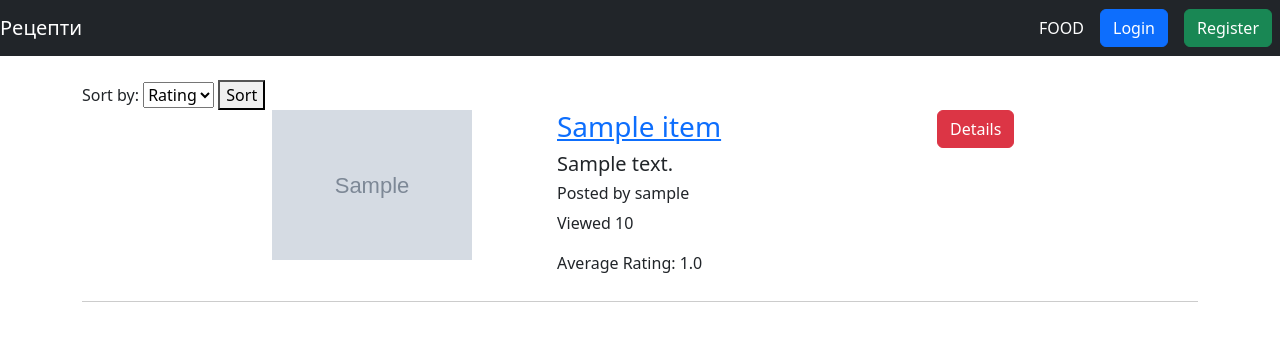
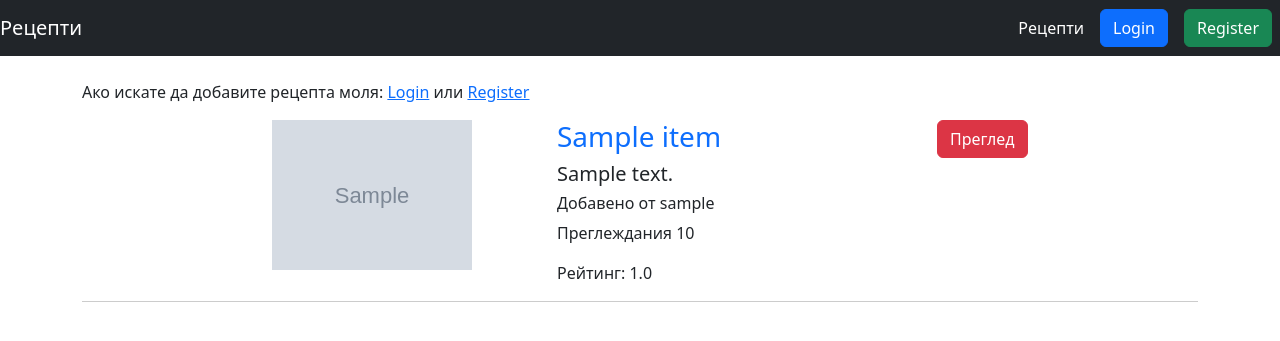
Before and after one commit to divanster/djangofoodrecepies, a Django app: page /food/ in a window 1280 px wide. Shown: the top 341 px of the page. Run offline with Django 5.2, Linux system fonts and the light colour scheme; tables that the repository leaves empty hold one stand-in row (values such as "Sample post"); grey boxes marked "Sample" are stand-in pictures.

Commit message:
some refining the code and frontend

```diff
--- a/food/static/food/style.css
+++ b/food/static/food/style.css
@@ -1,5 +1,9 @@
 body{
     background-color: aquamarine;
+}
+
+.no-underline {
+    text-decoration: none; /* Remove underline */
 }
 
 .small-profile-img {
@@ -35,12 +39,6 @@ body{
 }
 
 
-.item-row {
-            border-bottom: 1px solid #ccc;
-            padding-bottom: 10px;
-            margin-bottom: 20px;
-        }
-
 .nav-item {
         text-decoration: none; /* Remove underline */
         color: #ffffff; /* Set text color to white */
@@ -49,3 +47,14 @@ body{
 .nav-item:hover {
         color: #ffcc00; /* Change text color on hover */
     }
+
+
+.item-row {
+            margin-bottom: 20px; /* Add margin-bottom to create separation between item rows */
+            border-bottom: 1px solid #ccc;
+        }
+
+
+.item-name a {
+    text-decoration: none;
+}
--- a/food/templates/food/base.html
+++ b/food/templates/food/base.html
@@ -17,12 +17,12 @@
 
                   <div class="collapse navbar-collapse justify-content-end" id="navbarSupportedContent">
                     {% if user.is_authenticated %}
-                        <a class="nav-item mx-2" href="{% url 'food:index' %}">Recepies</a>
-                        <a class="nav-item mx-2" href="{% url 'food:create_item' %}">Add Recipe </a>
-                        <a class="nav-item mx-2" href="{% url 'profile' request.user.username %}">Profile</a>
+                        <a class="nav-item mx-2" href="{% url 'food:index' %}">Рецепти</a>
+                        <a class="nav-item mx-2" href="{% url 'food:create_item' %}">Добави рецепта </a>
+                        <a class="nav-item mx-2" href="{% url 'profile' request.user.username %}">Профил</a>
                         <a class="nav-item mx-2 btn btn-danger" href="{% url 'logout' %}">Logout</a>
                     {% else %}
-                        <a class="nav-item mx-2" href="{% url 'food:index' %}">FOOD</a>
+                        <a class="nav-item mx-2" href="{% url 'food:index' %}">Рецепти</a>
                         <a class="nav-item mx-2 btn btn-primary" href="{% url 'login' %}">Login</a>
                         <a class="nav-item mx-2 btn btn-success" href="{% url 'register' %}">Register</a>
                     {% endif %}
--- a/food/templates/food/index.html
+++ b/food/templates/food/index.html
@@ -7,24 +7,27 @@
     <meta name="viewport"
           content="width=device-width, user-scalable=no, initial-scale=1.0, maximum-scale=1.0, minimum-scale=1.0">
     <meta http-equiv="X-UA-Compatible" content="ie=edge">
-    <style>
-        .item-row {
-            margin-bottom: 20px; /* Add margin-bottom to create separation between item rows */
-            border-bottom: 1px solid #ccc;
-        }
-    </style>
+
 </head>
 <body>
 {% block body %}
     <div class="container">
+    {% if user.is_authenticated %}
         <form method="GET" action="{% url 'food:index' %}">
-            <label for="sort_by">Sort by:</label>
+            <label for="sort_by">Подреди по:</label>
             <select name="sort_by" id="sort_by">
-                <option value="rating">Rating</option>
-                <option value="views">Views</option>
+                <option value="rating">Рейтинг:</option>
+                <option value="views">Преглеждания:</option>
             </select>
             <button type="submit">Sort</button>
         </form>
+    {% else %}
+        <p>
+            Ако искате да добавите рецепта моля:
+            <a href="{% url 'login' %}">Login</a> или
+            <a href="{% url 'register' %}">Register</a>
+        </p>
+    {% endif %}
         {% for item in item_list  %}
             <div class="item-row">
                 <div class="row">
@@ -32,14 +35,14 @@
                         <img src="{{ item.item_image }}" height="150px" alt="{{ item.item_name }}">
                     </div>
                     <div class="col-md-4">
-                        <h3><a href="{{ item.get_absolute_url }}">{{ item.item_name }}</a></h3>
-                        <h5>{{ item.item_desc }}</h5>
-                        <h6>Posted by {{ item.user_name }}</h6>
-                        <p>Viewed {{ item.views }}</p>
-                        <p>Average Rating: {{ item.average_rating }}</p>
+                        <h3><a href="{{ item.get_absolute_url }}" style="text-decoration: none;">{{ item.item_name }}</a></h3>
+                        <h5>{{ item.item_desc | safe}}</h5>
+                        <h6>Добавено от {{ item.user_name }}</h6>
+                        <p>Преглеждания {{ item.views }}</p>
+                        <p>Рейтинг: {{ item.average_rating }}</p>
                     </div>
                     <div class="col-md-2">
-                        <a href="{% url 'food:detail' item.id %}" class="btn btn-danger">Details</a>
+                        <a href="{% url 'food:detail' item.id %}" class="btn btn-danger">Преглед</a>
                     </div>
                 </div>
             </div>
--- a/food/urls.py
+++ b/food/urls.py
@@ -1,5 +1,7 @@
 from django.urls import path
 from . import views
+
+
 
 app_name = 'food'
 urlpatterns = [
@@ -14,6 +16,11 @@ urlpatterns = [
     path('update/<int:item_id>/', views.update_item, name='update_item'),
     # delete
     path('delete/<int:item_id>/', views.delete_item, name='delete_item'),
+    # rating
     path('<int:pk>/submit_rating/', views.submit_rating, name='submit_rating'),
+    path('404/', views.handler404, name='error_404'),
+    path('500/', views.handler500, name='error_500'),
+
+
 
 ]
--- a/food/views.py
+++ b/food/views.py
@@ -31,15 +31,6 @@ def item(request):
     return HttpResponse("This is an item view")
 
 
-def detail(request, item_id):
-    item = Item.objects.get(pk=item_id)
-    context = {
-        'item': item,
-    }
-
-    return render(request, 'food/detail.html', context)
-
-
 class FoodDetail(DetailView):
     model = Item
     template_name = 'food/detail.html'
@@ -50,16 +41,6 @@ class FoodDetail(DetailView):
         return obj
 
 
-# class CreateItem(CreateView):
-#     model = Item
-#     fields = ['item_name', 'item_desc', 'item_image']
-#     template_name = 'food/item-form.html'
-#
-#     def form_valid(self, form):
-#         form.instance.user_name = self.request.user
-#         return super().form_valid(form)
-
-
 class CreateItem(CreateView):
     model = Item
     form_class = ItemForm
@@ -68,7 +49,6 @@ class CreateItem(CreateView):
     def form_valid(self, form):
         form.instance.user_name = self.request.user
         return super().form_valid(form)
-
 
 
 @login_required
@@ -115,15 +95,10 @@ def submit_rating(request, pk):
         # Handle other HTTP methods if needed
         return HttpResponseNotAllowed(['POST'])
 
-# def submit_rating(request, pk):
-#     if request.method == 'POST':
-#         item_id = request.POST.get('item_id')
-#         rating_value = request.POST.get('rating')
-#         item = get_object_or_404(Item, pk=item_id)
-#         # Create or update the rating
-#         Rating.objects.update_or_create(user=request.user, item=item, defaults={'value': rating_value})
-#         return redirect('food:detail', pk=pk)
-#     else:
-#         item = get_object_or_404(Item, pk=pk)
-#         item.increment_views()  # Call the increment_views method only for GET requests
-#         return render(request, 'food/detail.html', {'item': item})
+
+def handler404(request, exception):
+    return render(request, 'food/404.html', status=404)
+
+
+def handler500(request):
+    return render(request, 'food/500.html', status=500)
--- a/mysite/settings.py
+++ b/mysite/settings.py
@@ -49,6 +49,9 @@ MIDDLEWARE = [
     'django.contrib.messages.middleware.MessageMiddleware',
     'django.middleware.clickjacking.XFrameOptionsMiddleware',
 ]
+
+
+CUSTOM_ERROR_HANDLER = 'food.views.handler404', 'food.views.handler500',
 
 ROOT_URLCONF = 'mysite.urls'
 
--- a/mysite/urls.py
+++ b/mysite/urls.py
@@ -20,9 +20,7 @@ from users import views as user_views
 from django.contrib.auth import views as authentication_views
 from django.conf import settings
 from django.conf.urls.static import static
-from django.contrib.auth.views import LoginView, LogoutView
 from django.views.generic import RedirectView
-
 
 #
 # from users.views import CustomLogoutView
```
Also changed, not shown: food/errors.py (added, +9 -0 lines), food/templates/food/404.html (added, +10 -0 lines), food/templates/food/500.html (added, +10 -0 lines).
